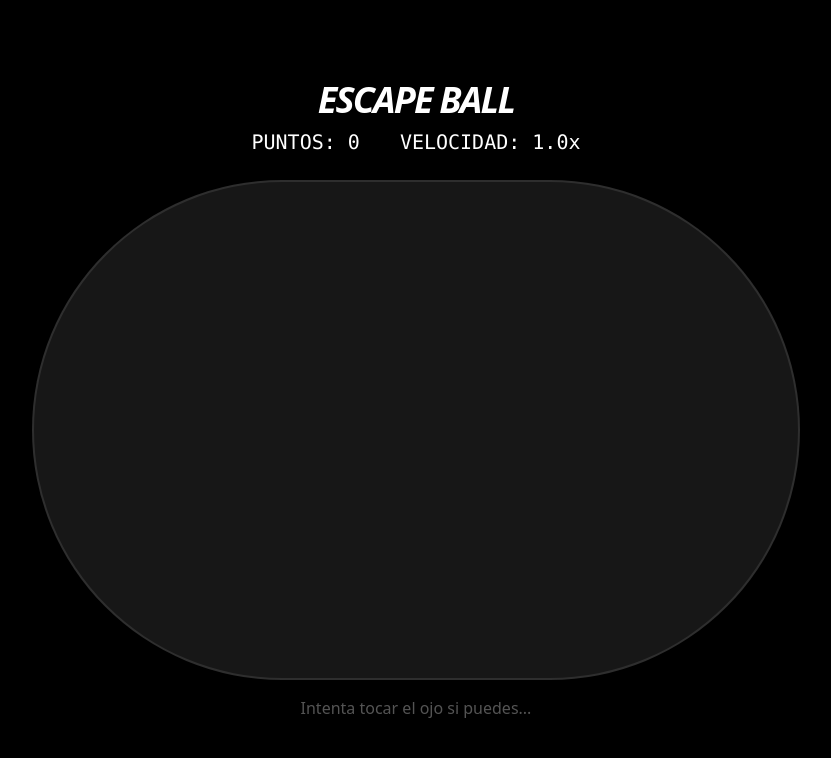
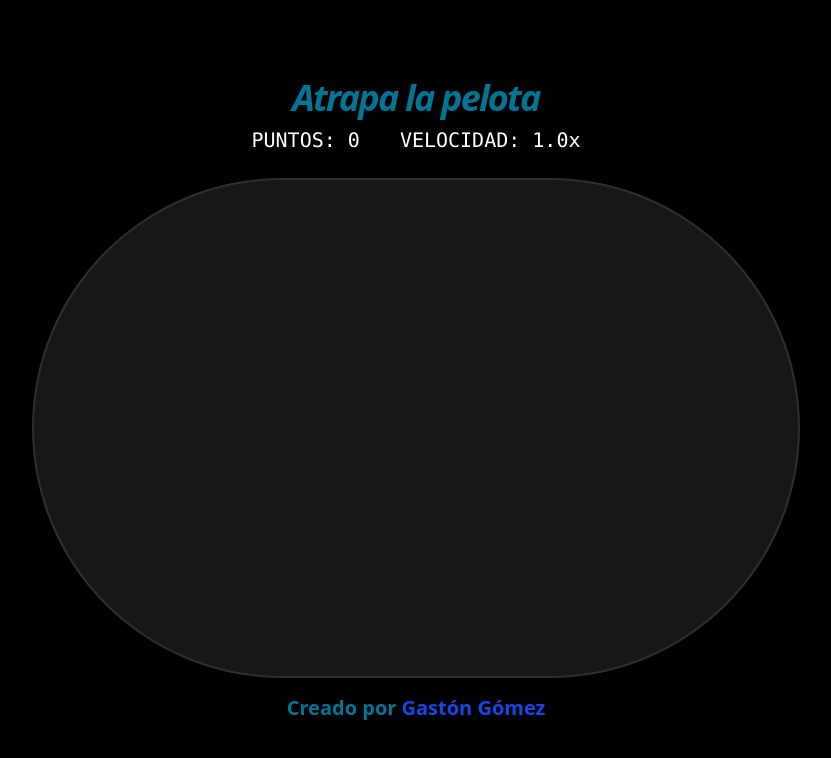
Before and after one commit to Morfeo1997/clicker-game-GSAP, a React (Vite) app: page / in a window 1280 px wide. Shown: the top 758 px of the page, without its empty margins (224-1055 px from the left). Built offline with nearby package versions, Linux system fonts and the light colour scheme.

Commit message:
detalles de redireccion agregados

```diff
--- a/src/components/EscapeGame.tsx
+++ b/src/components/EscapeGame.tsx
@@ -126,7 +126,7 @@ const ConstantEscapeGame = () => {
   return (
     <div className="flex flex-col items-center justify-center min-h-screen bg-black text-white p-6">
       <div className="mb-6 text-center">
-        <h1 className="text-4xl font-black italic tracking-tighter">ESCAPE BALL</h1>
+        <h1 className="text-4xl font-black text-cyan-700 italic tracking-tighter">Atrapa la pelota</h1>
         <div className="flex justify-center gap-10 mt-2 font-mono text-xl">
           <span>PUNTOS: {score}</span>
           <span>VELOCIDAD: {speedMultiplier.toFixed(1)}x</span>
@@ -162,7 +162,9 @@ const ConstantEscapeGame = () => {
         </div>
       </div>
 
-      <p className="mt-4 text-neutral-500 animate-pulse">Intenta tocar el ojo si puedes...</p>
+      <footer className="block w-full text-center mt-4">
+        <p className="text-cyan-700 font-black text-xl">Creado por <a className="text-blue-700 hover:text-cyan-500 transition-colors duration-300" target="_blank" href="https://gaston-gomez1997.netlify.app/">Gastón Gómez</a></p>
+      </footer>
     </div>
   );
 };
```
